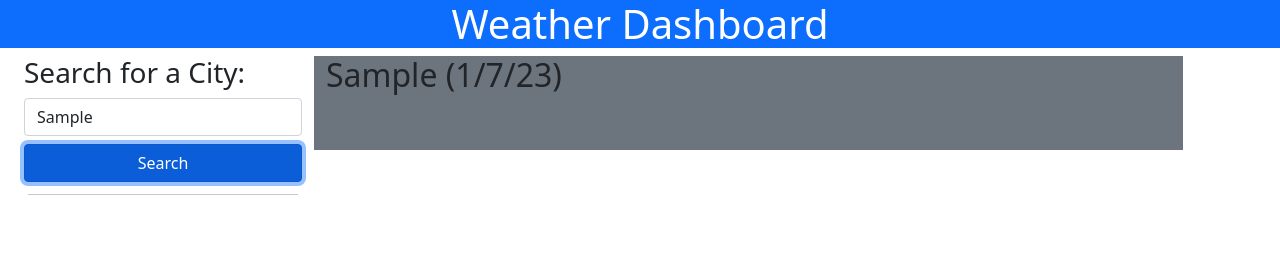
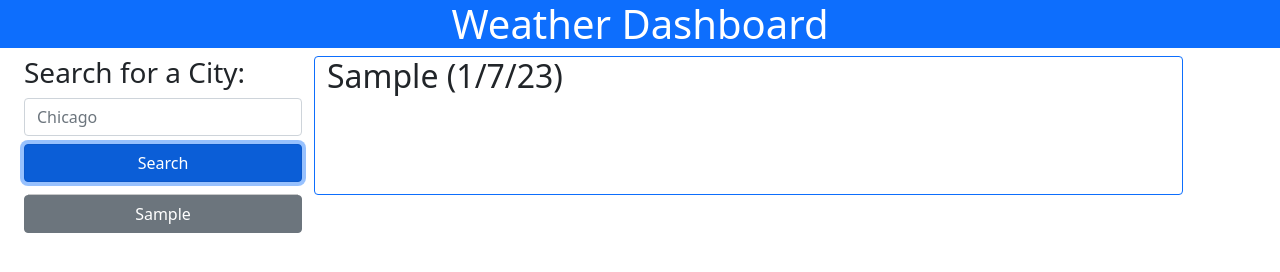
Before and after one commit to michael-loeffler/Weather-Dashboard, a plain HTML site: page index.html in a window 1280 px wide. Both pictures are taken after typing "Sample" into the empty fields and a click on the button "Search". Drawn offline with nearby package versions, Linux system fonts and the light colour scheme.

Commit message:
adds functionality that adds the city you just searched for to a list underneath the search button

```diff
--- a/assets/js/script.js
+++ b/assets/js/script.js
@@ -1,5 +1,6 @@
 //-- DOM DECLARATIONS --//
 var cityInputEl = $('#citySearch'); // jquery selector for the
+var cityListEl = $('#cityList'); //jquery selector for the
 var searchBtn = $('.btn'); // jquery selector for the
 var todaysForecastEl = $('#todaysForecast'); // jquery selector for the
 //-- VARIABLE INITIALIZATIONS --//
@@ -7,12 +8,19 @@ var cityInputVal = "";
 var today = dayjs().format('(M/D/YY)');
 var weatherAPI
 //-- EVENT LISTENTERS --//
-searchBtn.on("click", getCityName);
+// searchBtn.on("click", getCityName);
 cityInputEl.on("change", getCityName);
 
 function getCityName() {
-    cityInputVal = cityInputEl.val();
+    cityInputVal = cityInputEl.val().trim();
+    cityInputEl.val("");
+    localStorage.setItem("cityName", cityInputVal);
     console.log(cityInputVal);
     console.log(today);
     todaysForecastEl.children('h2').text(cityInputVal + " " + today);
+    var newCityEl = $('<button>');
+    newCityEl.addClass("btn btn-secondary");
+    newCityEl.attr("type", "submit");
+    newCityEl.text(cityInputVal);
+    cityListEl.append(newCityEl);
 }
--- a/index.html
+++ b/index.html
@@ -23,16 +23,21 @@
           <h3 class="mb-0">Search for a City:</h3>
           <input type="text" class="form-control" id="citySearch" placeholder="Chicago">
           <button type="submit" class="btn btn-primary">Search</button>
-          <hr class="m-1">
+          <hr class="m-1 mb-0">
         </div>
       </div>
       <div class="col-8">
-        <div id=todaysForecast class="row bg-secondary">
+        <div id=todaysForecast class="row h-100 border border-primary rounded">
           <h2></h2>
           <p id="temp"></p>
           <p id="wind"></p>
           <p id="humid"></p>
         </div>
+      </div>
+    </div>
+    <div class="row">
+      <div class="col-3">
+        <div id="cityList" class="d-grid gap-2 ms-4"></div>
       </div>
     </div>
   </main>
```
